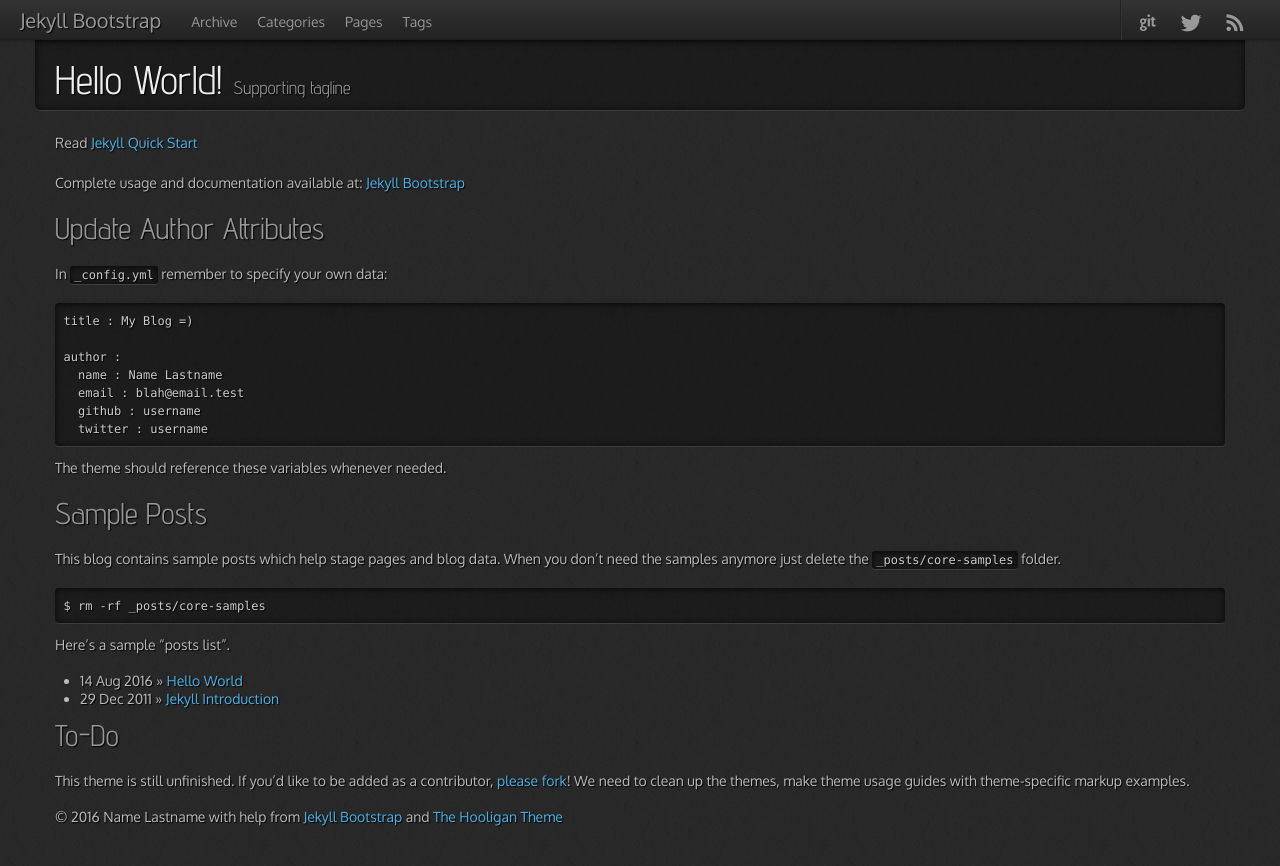
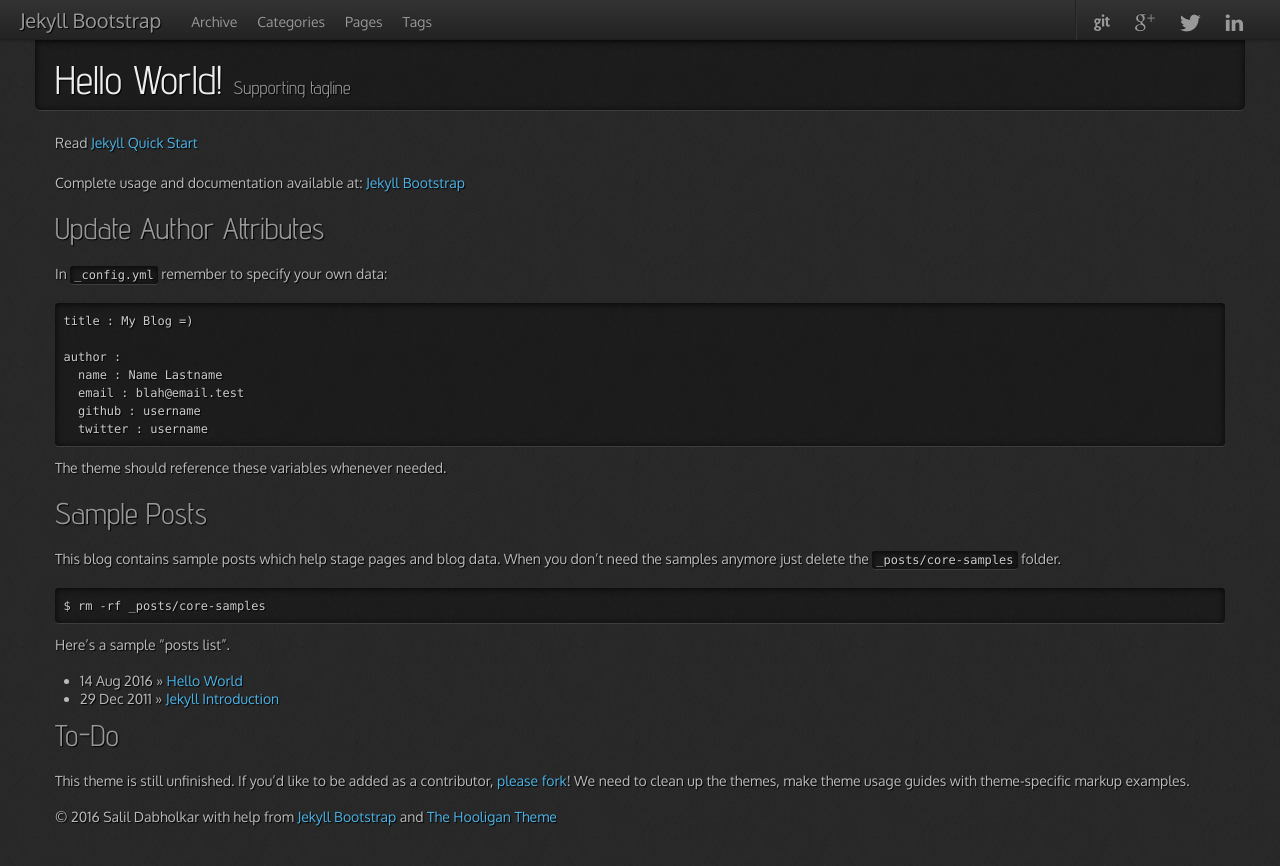
Before and after one commit to salildabholkar/salildabholkar.github.com, a Jekyll site: the page built from index.md, in a window 1280 px wide. Shown: the top 866 px of the page. Built offline with Jekyll 4.4.1, drawn with Linux system fonts in a browser that asks for light colours; nearby versions of some CDN libraries.

Commit message:
update social media data

```diff
--- a/_config.yml
+++ b/_config.yml
@@ -11,11 +11,12 @@ highlighter: pygments
 title : Jekyll Bootstrap
 tagline: Site Tagline
 author :
-  name : Name Lastname
-  email : blah@email.test
-  github : username
-  twitter : username
-  feedburner : feedname
+  name : Salil Dabholkar
+  email : salil2212@hotmail.com
+  github : salildabholkar
+  twitter : salil2212
+  googleplus: salildabholkar
+  linkedin: salil-dabholkar-47b196108
 
 # The production_url is only used when full-domain names are needed
 # such as sitemap.txt
```
